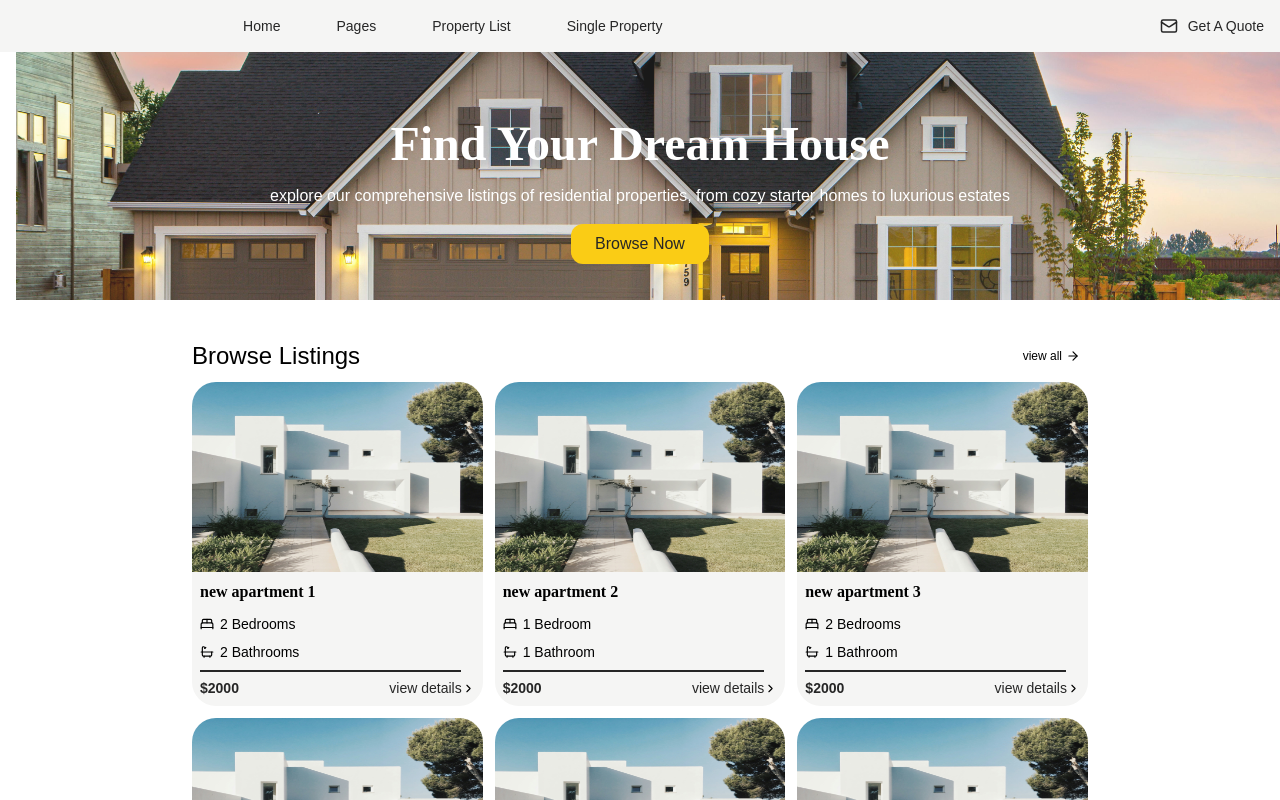
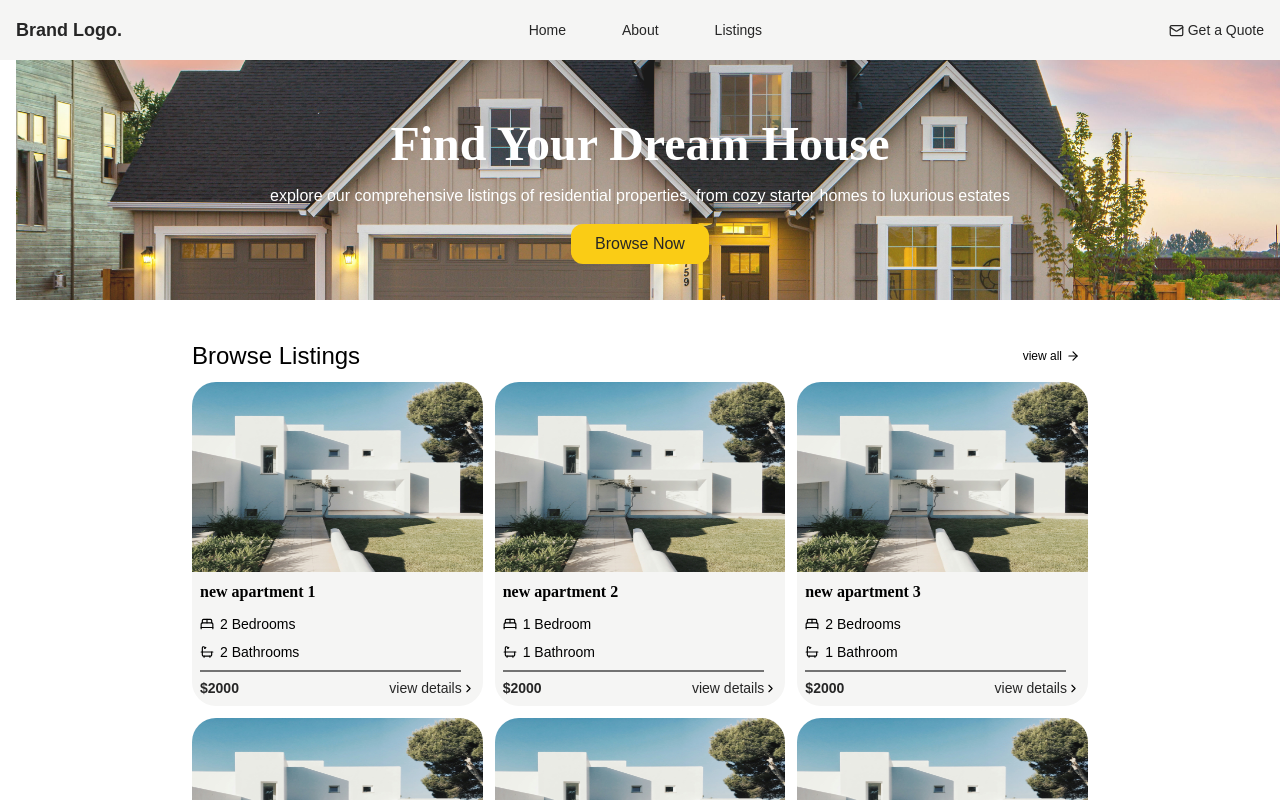
Before and after one commit to Uyiosa2607/MoveIn, a Next.js app: page / in a window 1280 px wide. Shown: the top 800 px of the page. Built offline with nearby package versions, Linux system fonts and the light colour scheme.

Commit message:
made improvements

```diff
--- a/components/header.tsx
+++ b/components/header.tsx
@@ -3,15 +3,17 @@ export default function Header() {
   return (
     <div className="p-4 fixed bg-stone-100 top-0 z-[100] w-full text-neutral-800">
       <div className="flex items-center  justify-between flex-row">
-        <div className="flex justify-center w-[70%] items-center  flex-row gap-14 font-medium text-sm">
+        <div>
+          <h3 className="font-bold text-lg">Brand Logo.</h3>
+        </div>
+        <div className="flex justify-center items-center  capitalize flex-row gap-14 font-medium text-sm">
           <p>Home</p>
-          <p>Pages</p>
-          <p>Property List</p>
-          <p>Single Property</p>
+          <p>about</p>
+          <p>listings</p>
         </div>
-        <div className="flex items-center gap-2.5">
-          <Mail size={18} />
-          <p className="capitalize font-medium  text-sm">get a quote</p>
+        <div className="flex items-center gap-1">
+          <Mail size={15} />
+          <p className="font-medium  text-sm">Get a Quote</p>
         </div>
       </div>
     </div>
--- a/components/home_listing_card.tsx
+++ b/components/home_listing_card.tsx
@@ -42,7 +42,7 @@ export default function HomeListingCard({ listing }: CardProp) {
               <p className="text-sm font-medium">{`${listing?.bathrooms} Bathrooms`}</p>
             )}
           </div>
-          <div className="w-[95%] margin-auto my-1.5 border-b-2 border-neutral-800" />
+          <div className="w-[95%] margin-auto my-1.5 border-b-2 border-neutral-500" />
           <div className="flex items-center w-full justify-between flex-row">
             <p className="text-sm font-semibold text-neutral-800">
               ${listing?.price}
```
